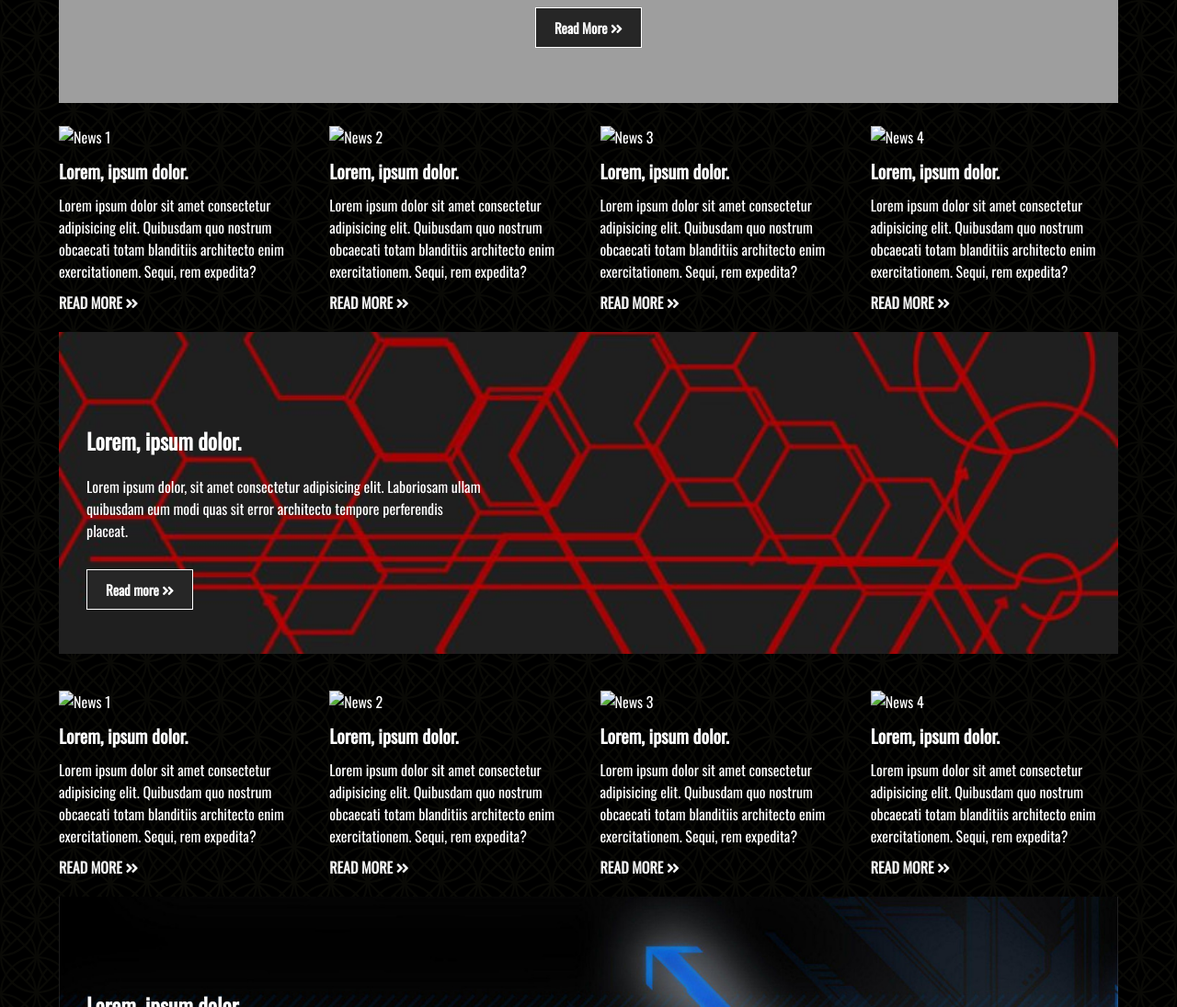
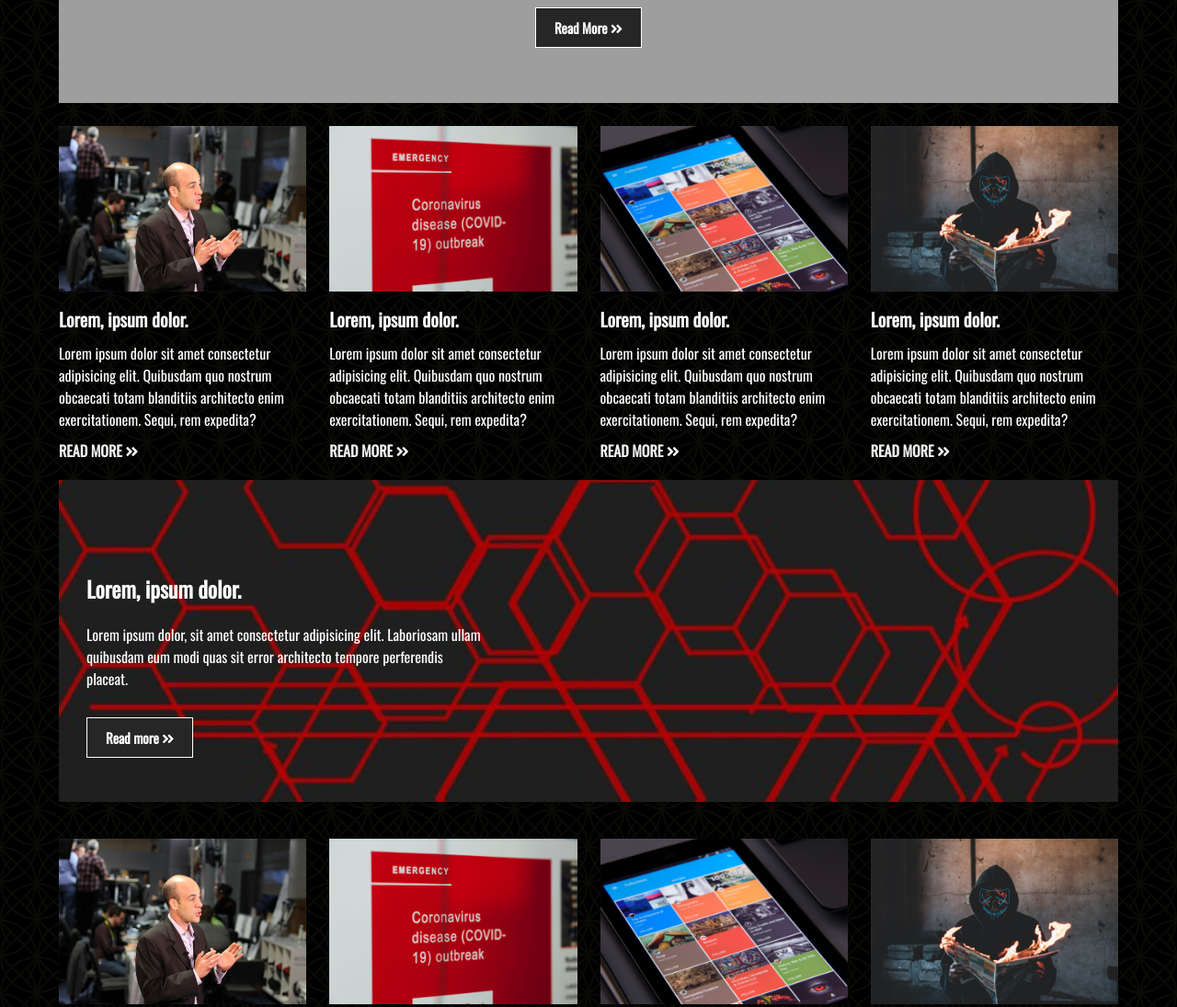
Before and after one commit to SantyOrtegaBanegas/Devnews, a website: page main.html in a window 1280 px wide. Shown: the part 520-1615 px from the top of the page at 92% size. Drawn offline with nearby package versions, Linux system fonts and the light colour scheme; the site is published under a folder, as on GitHub Pages, so addresses that start at the root find nothing.

Commit message:
./ a todas las imagenes

```diff
--- a/main.html
+++ b/main.html
@@ -52,25 +52,25 @@
             <!--NEWS CARDS 1-->
             <div class="news-cards">
                 <div>
-                    <img src="/img/news1.jpg" alt="News 1">
+                    <img src="./img/news1.jpg" alt="News 1">
                     <h3>Lorem, ipsum dolor.</h3>
                     <p>Lorem ipsum dolor sit amet consectetur adipisicing elit. Quibusdam quo nostrum obcaecati totam blanditiis architecto enim exercitationem. Sequi, rem expedita?</p>
                     <a href="">Read more <i class="fas fa-angle-double-right"></i></a>
                 </div>
                 <div>
-                    <img src="/img/news2.jpg" alt="News 2">
+                    <img src="./img/news2.jpg" alt="News 2">
                     <h3>Lorem, ipsum dolor.</h3>
                     <p>Lorem ipsum dolor sit amet consectetur adipisicing elit. Quibusdam quo nostrum obcaecati totam blanditiis architecto enim exercitationem. Sequi, rem expedita?</p>
                     <a href="">Read more <i class="fas fa-angle-double-right"></i></a>
                 </div>
                 <div>
-                    <img src="/img/news3.jpg" alt="News 3">
+                    <img src="./img/news3.jpg" alt="News 3">
                     <h3>Lorem, ipsum dolor.</h3>
                     <p>Lorem ipsum dolor sit amet consectetur adipisicing elit. Quibusdam quo nostrum obcaecati totam blanditiis architecto enim exercitationem. Sequi, rem expedita?</p>
                     <a href="">Read more <i class="fas fa-angle-double-right"></i></a>
                 </div>
                 <div>
-                    <img src="/img/news4.jpg" alt="News 4">
+                    <img src="./img/news4.jpg" alt="News 4">
                     <h3>Lorem, ipsum dolor.</h3>
                     <p>Lorem ipsum dolor sit amet consectetur adipisicing elit. Quibusdam quo nostrum obcaecati totam blanditiis architecto enim exercitationem. Sequi, rem expedita?</p>
                     <a href="">Read more <i class="fas fa-angle-double-right"></i></a>
@@ -88,25 +88,25 @@
             <!--NEWS CARDS 2-->
             <div class="news-cards">
                 <div>
-                    <img src="/img/news1.jpg" alt="News 1">
+                    <img src="./img/news1.jpg" alt="News 1">
                     <h3>Lorem, ipsum dolor.</h3>
                     <p>Lorem ipsum dolor sit amet consectetur adipisicing elit. Quibusdam quo nostrum obcaecati totam blanditiis architecto enim exercitationem. Sequi, rem expedita?</p>
                     <a href="">Read more <i class="fas fa-angle-double-right"></i></a>
                 </div>
                 <div>
-                    <img src="/img/news2.jpg" alt="News 2">
+                    <img src="./img/news2.jpg" alt="News 2">
                     <h3>Lorem, ipsum dolor.</h3>
                     <p>Lorem ipsum dolor sit amet consectetur adipisicing elit. Quibusdam quo nostrum obcaecati totam blanditiis architecto enim exercitationem. Sequi, rem expedita?</p>
                     <a href="">Read more <i class="fas fa-angle-double-right"></i></a>
                 </div>
                 <div>
-                    <img src="/img/news3.jpg" alt="News 3">
+                    <img src="./img/news3.jpg" alt="News 3">
                     <h3>Lorem, ipsum dolor.</h3>
                     <p>Lorem ipsum dolor sit amet consectetur adipisicing elit. Quibusdam quo nostrum obcaecati totam blanditiis architecto enim exercitationem. Sequi, rem expedita?</p>
                     <a href="">Read more <i class="fas fa-angle-double-right"></i></a>
                 </div>
                 <div>
-                    <img src="/img/news4.jpg" alt="News 4">
+                    <img src="./img/news4.jpg" alt="News 4">
                     <h3>Lorem, ipsum dolor.</h3>
                     <p>Lorem ipsum dolor sit amet consectetur adipisicing elit. Quibusdam quo nostrum obcaecati totam blanditiis architecto enim exercitationem. Sequi, rem expedita?</p>
                     <a href="">Read more <i class="fas fa-angle-double-right"></i></a>
```
